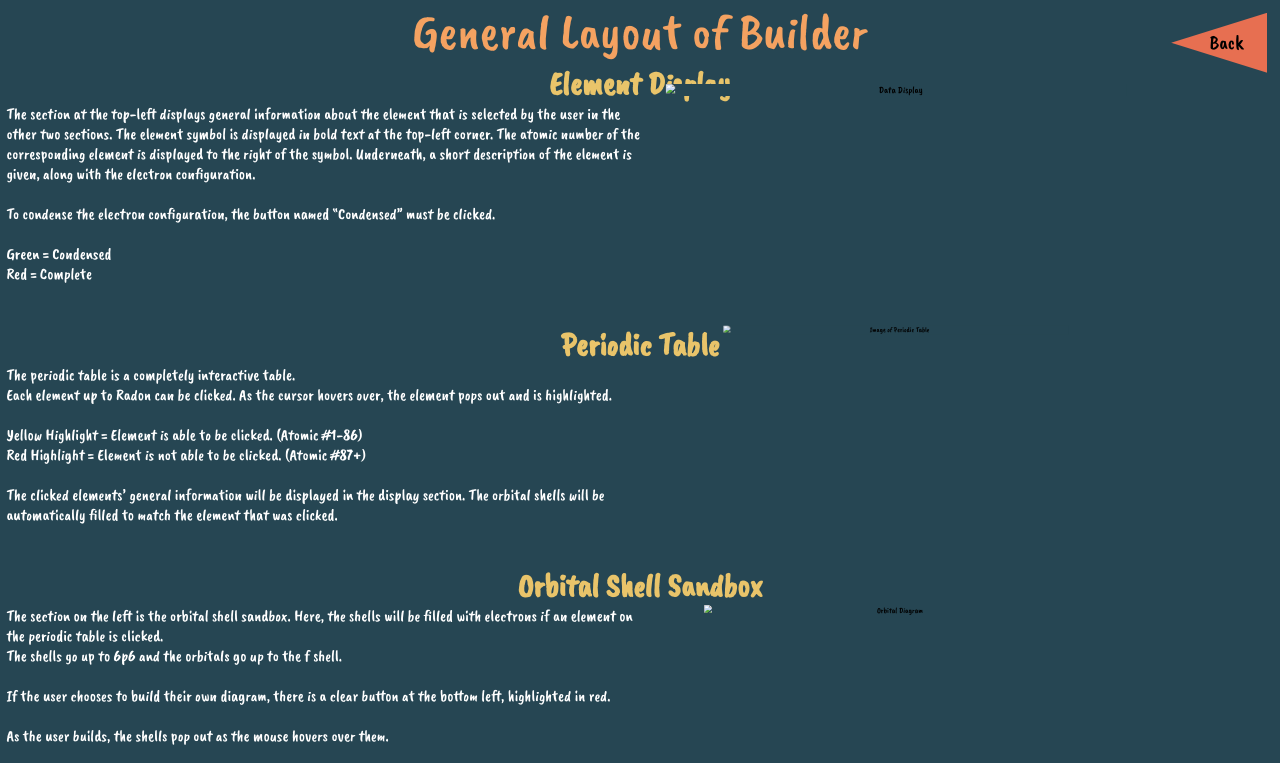
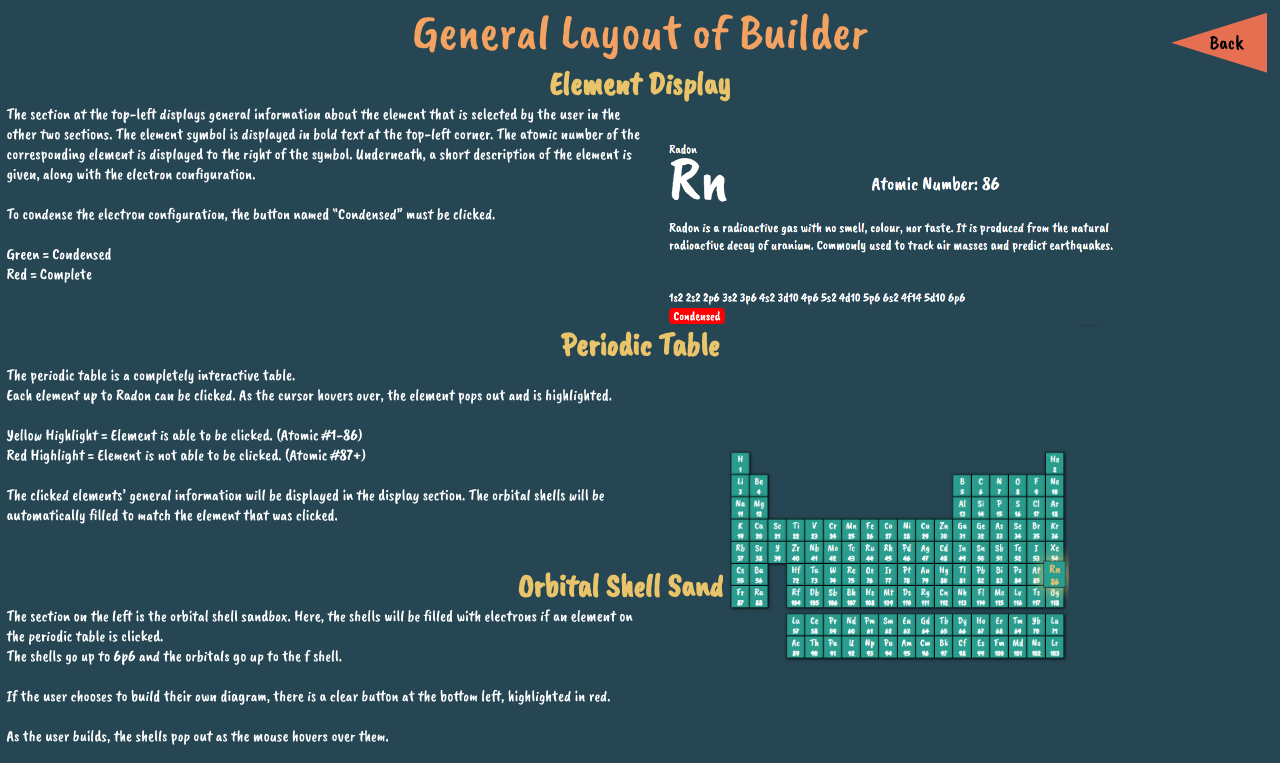
Before and after one commit to richardgli/orbitaldiagram, a plain HTML site: page instructions.html in a window 1280 px wide. Shown: the top 763 px of the page. Drawn offline with nearby package versions, Linux system fonts and the light colour scheme; the site is published under a folder, as on GitHub Pages, so addresses that start at the root find nothing.

Commit message:
Update instructions.html

```diff
--- a/instructions.html
+++ b/instructions.html
@@ -26,7 +26,7 @@
             <p>Red = Complete</p>
             </p>
             <br>
-            <img src="/img/datadisplay.png" alt="Data Display"  class="data">
+            <img src="img/datadisplay.png" alt="Data Display"  class="data">
         </div>
         <br>
         <div class="table"><h1>Periodic Table</h1>
@@ -39,7 +39,7 @@
             <br>
             <p>The clicked elements’ general information will be displayed in the display section. The orbital shells will be automatically filled to match the element that was clicked.
             </p>
-            <img src="/img/periodictable.png" alt="Image of Periodic Table" class="table">
+            <img src="img/periodictable.png" alt="Image of Periodic Table" class="table">
         </div>
         <br>
         <br>
@@ -63,7 +63,7 @@
             The check button updates the “violations” section to notify the user if their orbital diagram is proper and does not violate any principles.</p>
             <br>
             <p>2. The “violations” box will display any violation to the fundamental orbital principles that the user commits when pressing check. If the user is correct in building any of the elements, the violation will tell the user that they are correct.</p>
-            <img src="/img/orbitaldiagram.png" alt="Orbital Diagram" class="orbital">
+            <img src="img/orbitaldiagram.png" alt="Orbital Diagram" class="orbital">
         </div>
         <br>
         <span class="principles">Three Principles of Orbital Diagrams</span>
```
